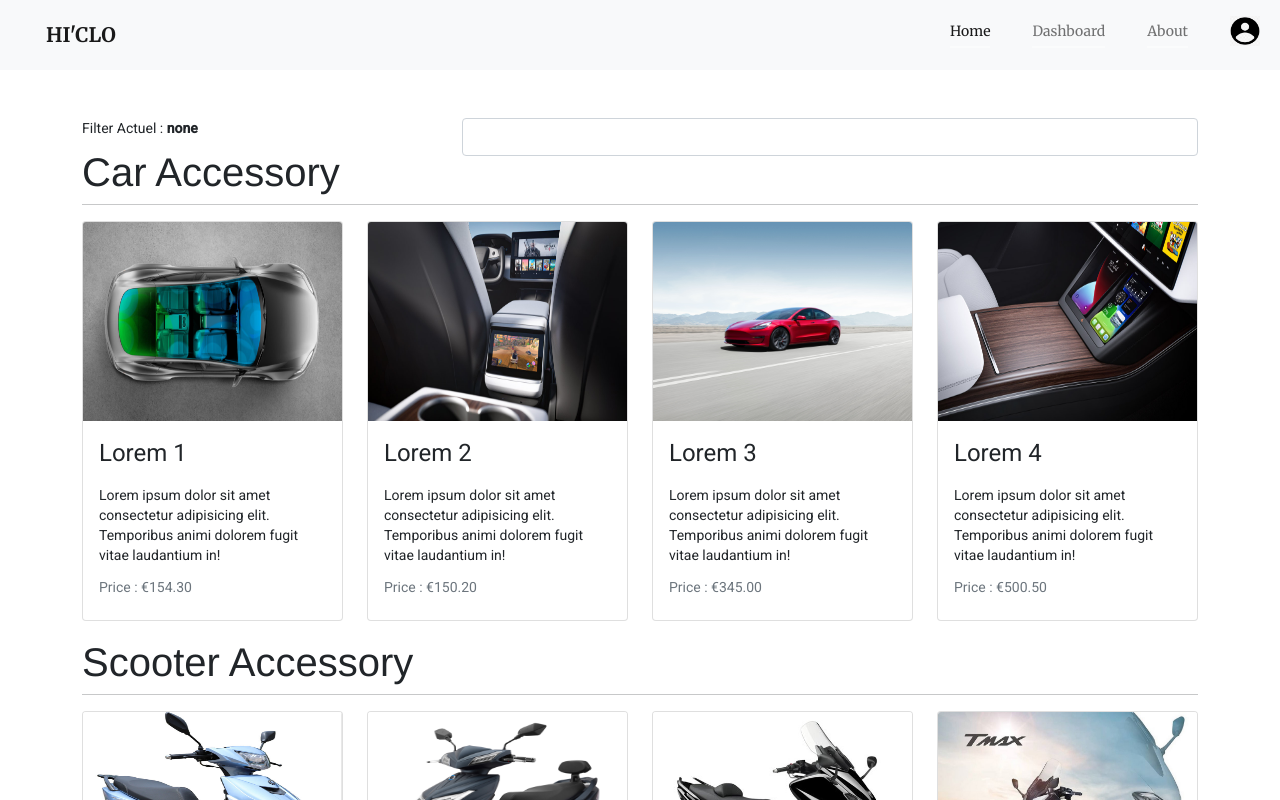
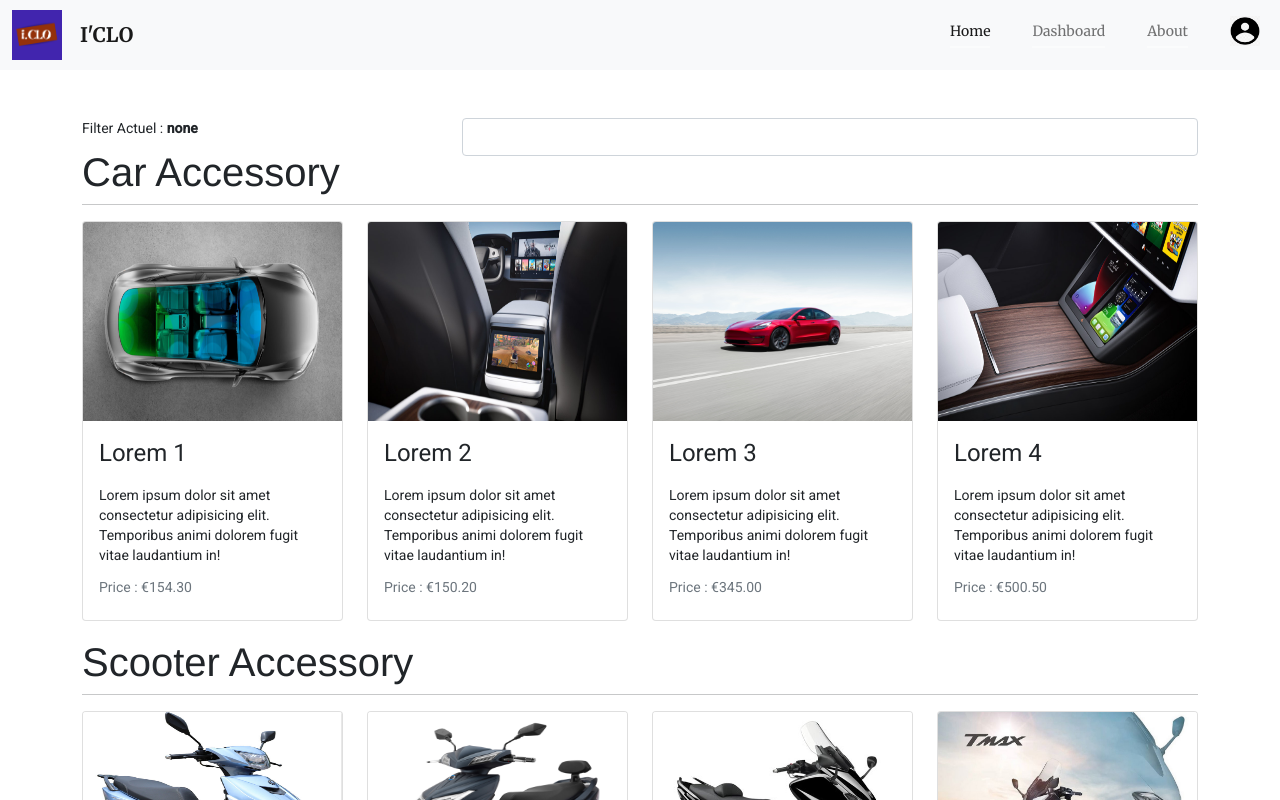
Before and after one commit to Jehovanie/E-commerce-Angular, an Angular app: page /home in a window 1280 px wide. Shown: the top 800 px of the page. Built offline with nearby package versions, Linux system fonts and the light colour scheme; a web font is replaced by a local one.

Commit message:
change icon gn to our logo and the name

```diff
--- a/src/app/components/nav/nav.component.html
+++ b/src/app/components/nav/nav.component.html
@@ -1,6 +1,7 @@
 <nav class="cc-navbar navbar navbar-expand-lg navbar-light bg-light w-100">
     <div class="container-fluid">
-        <a class="navbar-brand text-uppercase mx-4 py-3 fw-bolder" routerLink="/home">Hi'Clo</a>
+        <img class="logo" src="../../../assets/images/other/logo.png" alt="logo">
+        <a class="navbar-brand text-uppercase mx-2  py-2 fw-bolder" routerLink="/home">I'Clo</a>
         <button class="navbar-toggler" type="button" data-bs-toggle="collapse" data-bs-target="#navbarSupportedContent"
             aria-controls="navbarSupportedContent" aria-expanded="false" aria-label="Toggle navigation">
             <span class="navbar-toggler-icon"></span>
--- a/src/app/components/nav/nav.component.scss
+++ b/src/app/components/nav/nav.component.scss
@@ -70,3 +70,10 @@
 	color: #fff;
 	background-color: var(--bs-teal);
 }
+
+.logo {
+	width: 50px;
+	height: 50px;
+
+
+}
--- a/src/index.html
+++ b/src/index.html
@@ -3,10 +3,10 @@
 
 <head>
   <meta charset="utf-8">
-  <title>E-Commerce-Angular</title>
+  <title>I-Clo-Angular</title>
   <base href="/">
   <meta name="viewport" content="width=device-width, initial-scale=1">
-  <link rel="icon" type="image/x-icon" href="favicon.ico">
+  <link rel="icon" type="image/x-icon" href="./assets/images/other/logo.png">
   <link rel="preconnect" href="https://fonts.gstatic.com">
   <link href="https://fonts.googleapis.com/css2?family=Roboto:wght@300;400;500&display=swap" rel="stylesheet">
   <link href="https://fonts.googleapis.com/icon?family=Material+Icons" rel="stylesheet">
```
Also changed, not shown: src/assets/images/other/logo.png (added).
